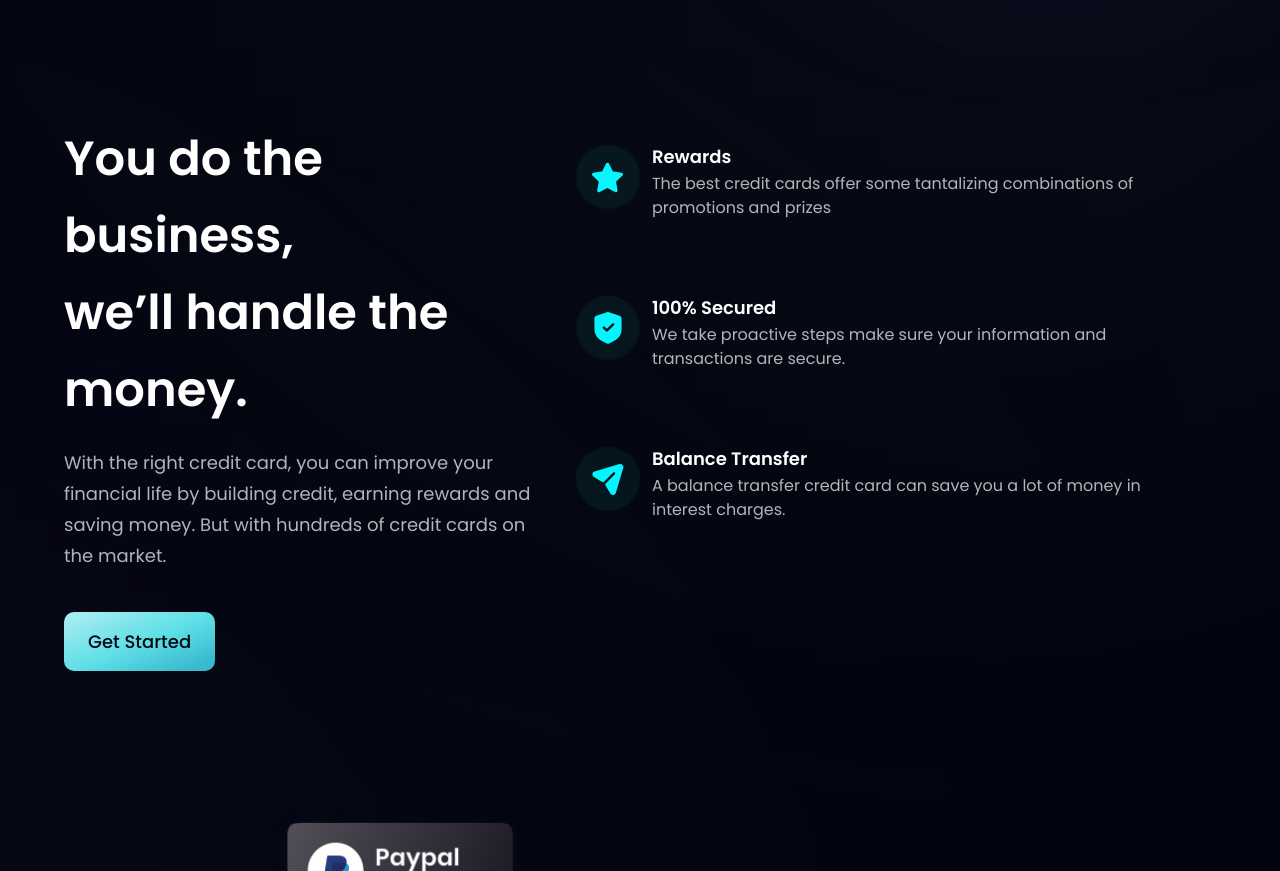
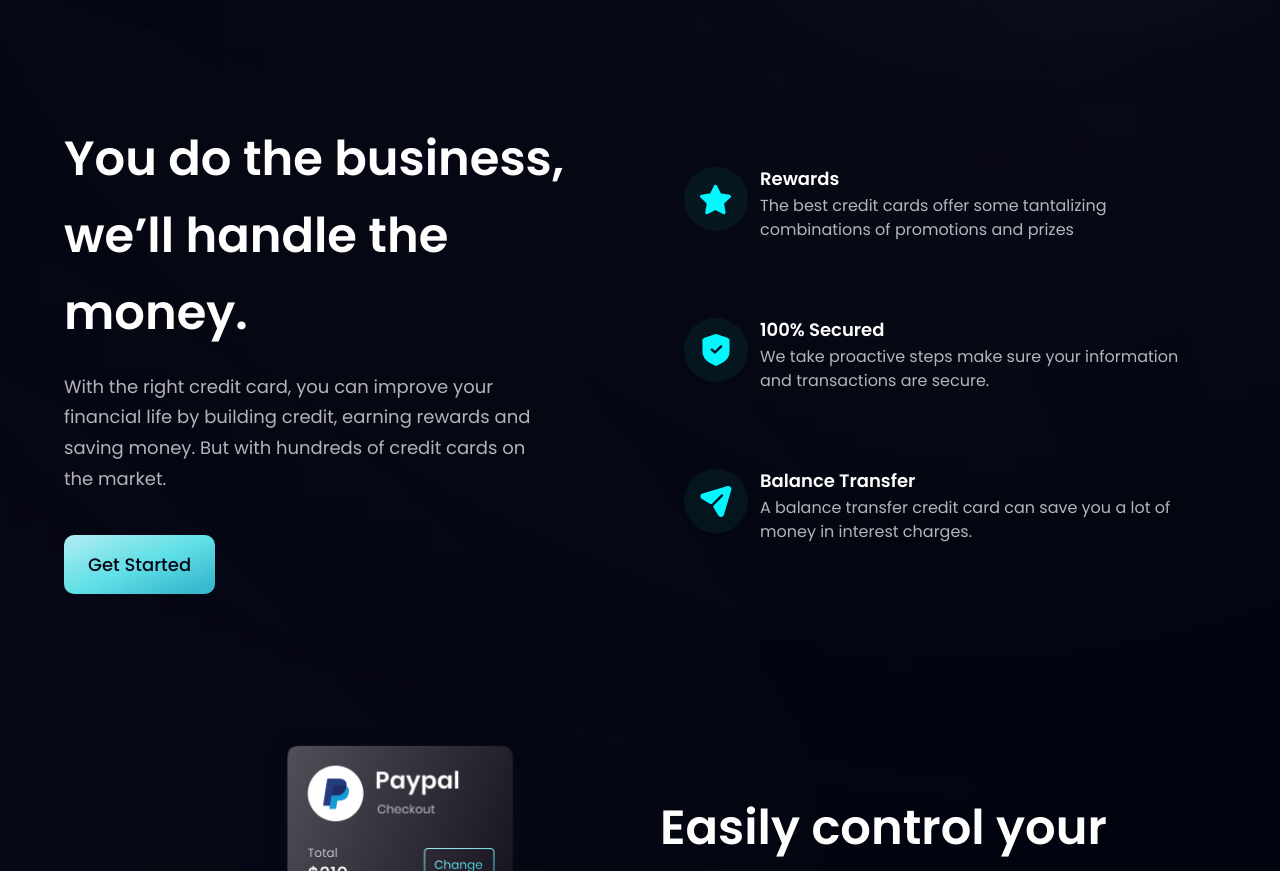
Before and after one commit to Jos02378/hoo-bank-website, a React (Vite) app in the folder bank_modern_app/: page / in a window 1280 px wide. Shown: the part 760-1631 px from the top of the page. Built offline with nearby package versions, Linux system fonts and the light colour scheme.

Commit message:
refactor: fix class name

```diff
--- a/bank_modern_app/src/components/Business.tsx
+++ b/bank_modern_app/src/components/Business.tsx
@@ -30,7 +30,7 @@ const FeatureCard: React.FC<{
 const Business = () => {
   return (
     <section id='features' className='section'>
-      <div className='sectionInfo'>
+      <div className='section-info'>
         <h2 className='heading-secondary'>
           You do the business, <br className='sm:block hidden' /> we’ll handle
           the money.
@@ -43,7 +43,7 @@ const Business = () => {
         <Button styles='mt-10' />
       </div>
 
-      <div className='sectionImg flex-col'>
+      <div className='section-img flex-col'>
         {features.map((feature, index) => (
           <FeatureCard key={feature.id} index={index} {...feature} />
         ))}
```
